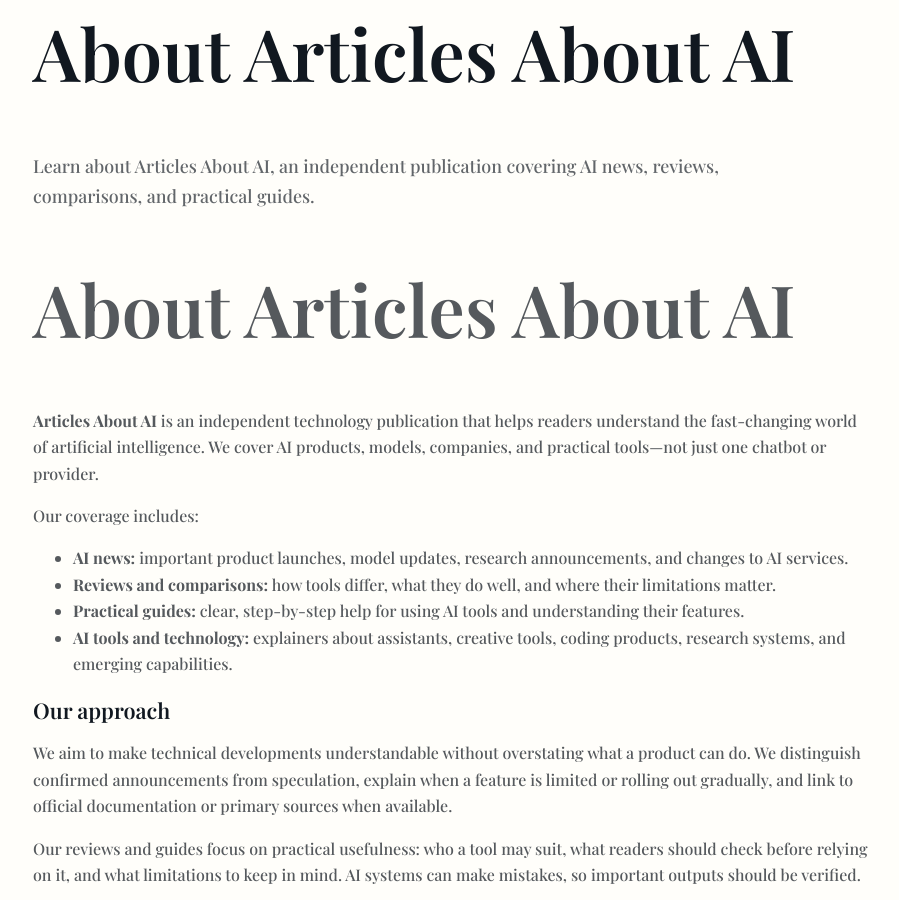
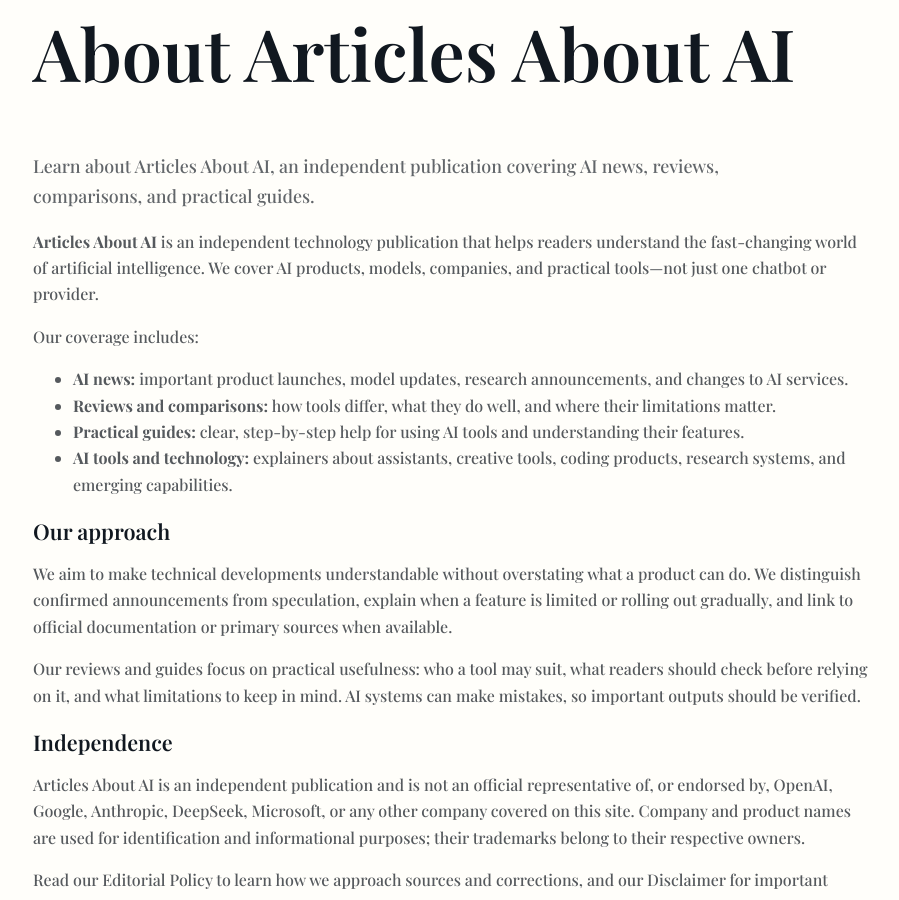
Before and after one commit to todaysnewsai/ChatGPTScope, a Jekyll site: the page built from about.md, in a window 1280 px wide and 900 px high, scrolled down 319 px. Shown: the whole window, without its empty margins (187-1086 px from the left). Built offline with Jekyll 4.4.1, drawn with Linux system fonts in a browser that asks for light colours.

Commit message:
Remove duplicate page heading

```diff
--- a/about.md
+++ b/about.md
@@ -4,8 +4,6 @@
 permalink: /about/
 description: "Learn about Articles About AI, an independent publication covering AI news, reviews, comparisons, and practical guides."
 ---
-
-# About Articles About AI
 
 **Articles About AI** is an independent technology publication that helps readers understand the fast-changing world of artificial intelligence. We cover AI products, models, companies, and practical tools—not just one chatbot or provider.
 
```
